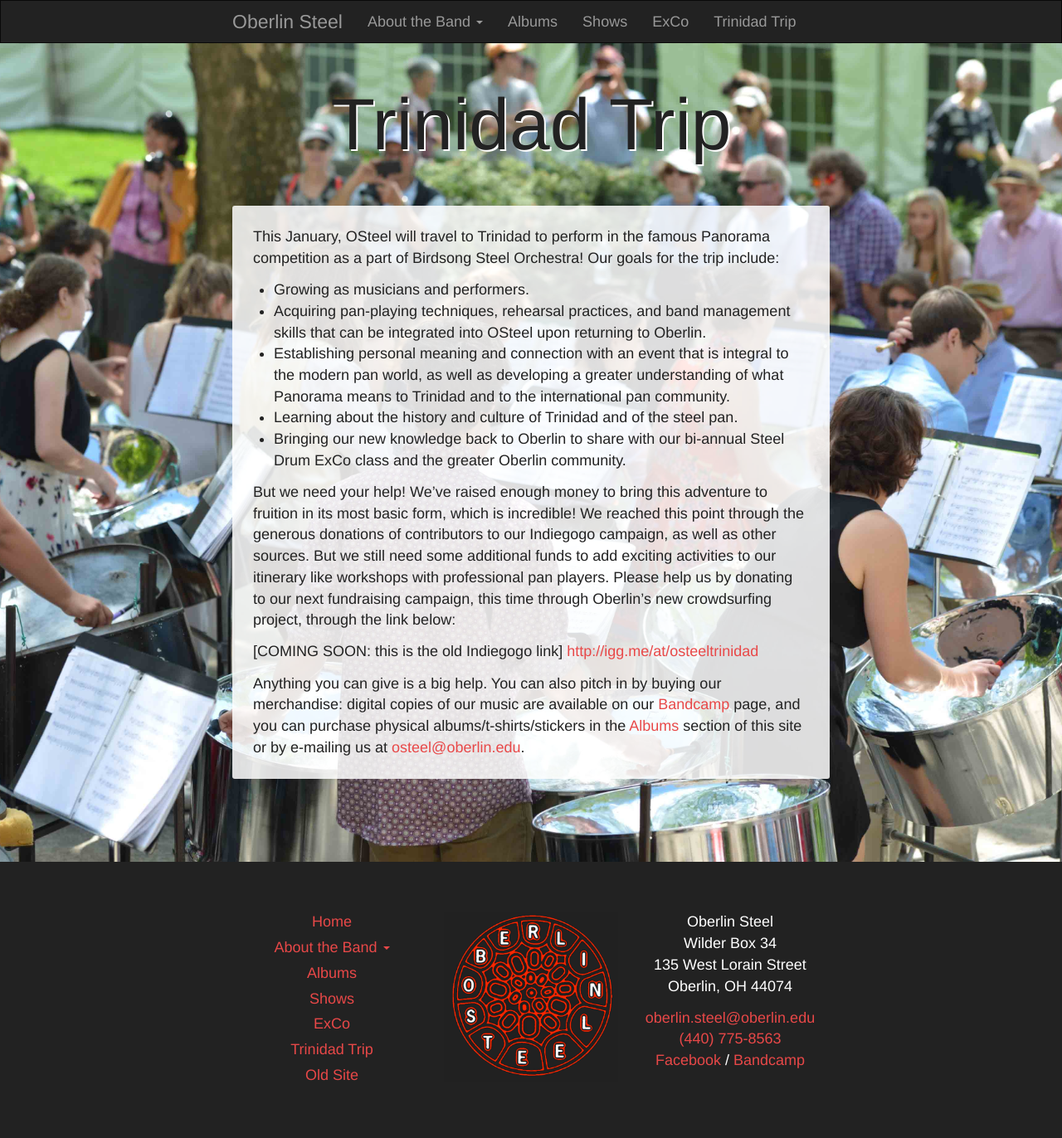
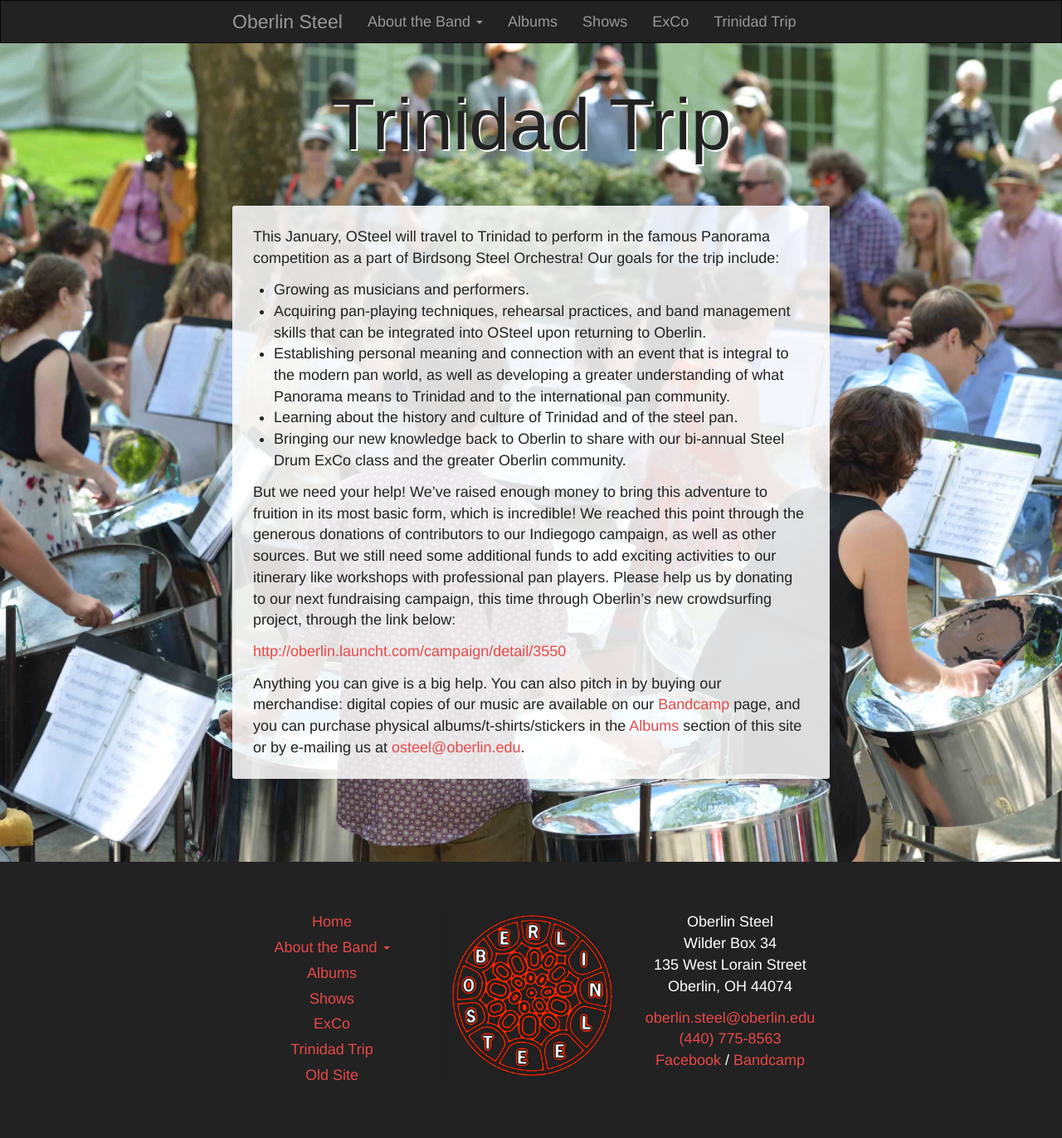
Before and after one commit to oberlinsteel/oberlinsteel.github.io, a Jekyll site: the page built from trip/index.md, in a window 1280 px wide. Shown: the whole page at 83% size. Built offline with Jekyll 4.4.1, drawn with Linux system fonts in a browser that asks for light colours; Markdown is read by kramdown in place of the engine named in the settings.

Commit message:
Update index.md

```diff
--- a/trip/index.md
+++ b/trip/index.md
@@ -15,7 +15,6 @@ This January, OSteel will travel to Trinidad to perform in the famous Panorama c
 
 But we need your help! We've raised enough money to bring this adventure to fruition in its most basic form, which is incredible! We reached this point through the generous donations of contributors to our Indiegogo campaign, as well as other sources. But we still need some additional funds to add exciting activities to our itinerary like workshops with professional pan players. Please help us by donating to our next fundraising campaign, this time through Oberlin's new crowdsurfing project, through the link below:
 
-[COMING SOON: this is the old Indiegogo link]
-[http://igg.me/at/osteeltrinidad](http://igg.me/at/osteeltrinidad)
+[http://oberlin.launcht.com/campaign/detail/3550](http://oberlin.launcht.com/campaign/detail/3550)
 
 Anything you can give is a big help. You can also pitch in by buying our merchandise: digital copies of our music are available on our [Bandcamp](http://oberlinsteel.bandcamp.com/) page, and you can purchase physical albums/t-shirts/stickers in the [Albums]({{ site.baseurl }}/albums/) section of this site or by e-mailing us at [osteel@oberlin.edu](osteel@oberlin.edu).
```
